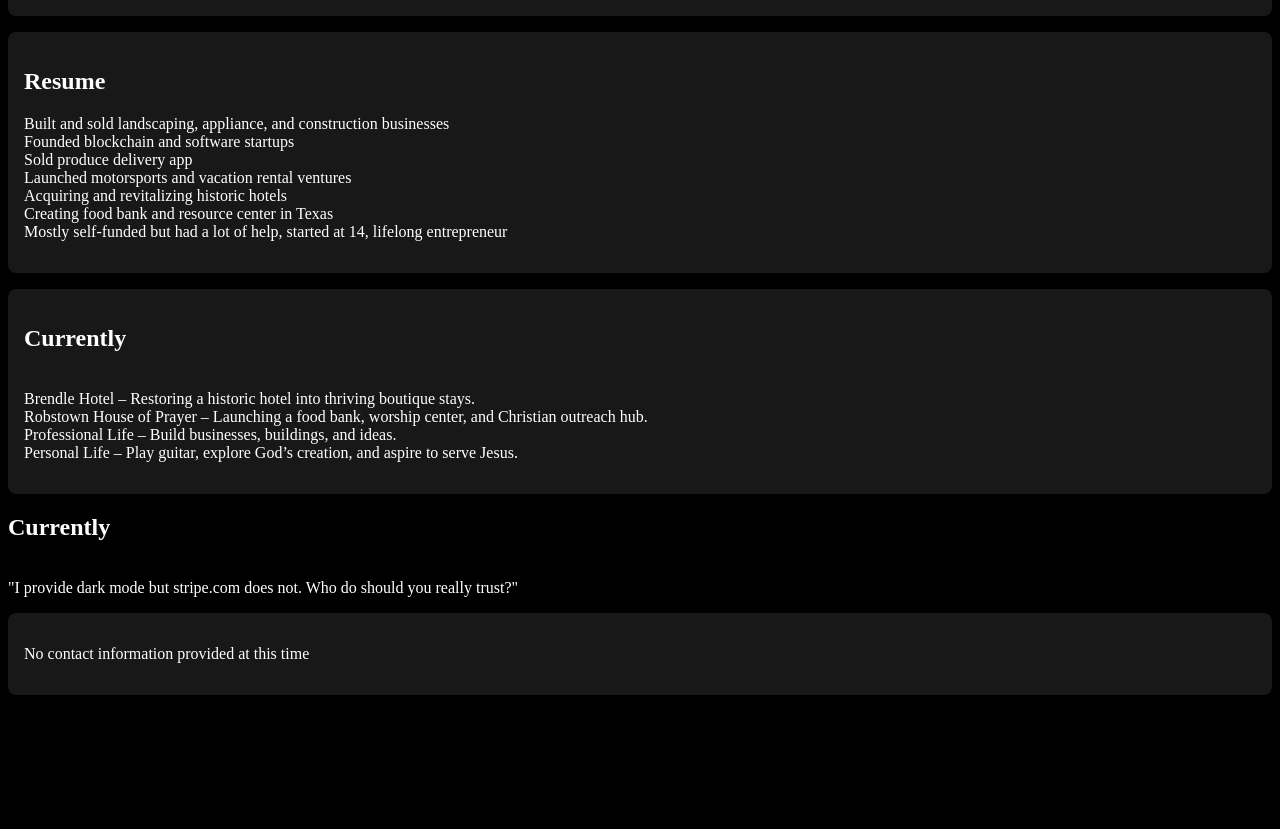
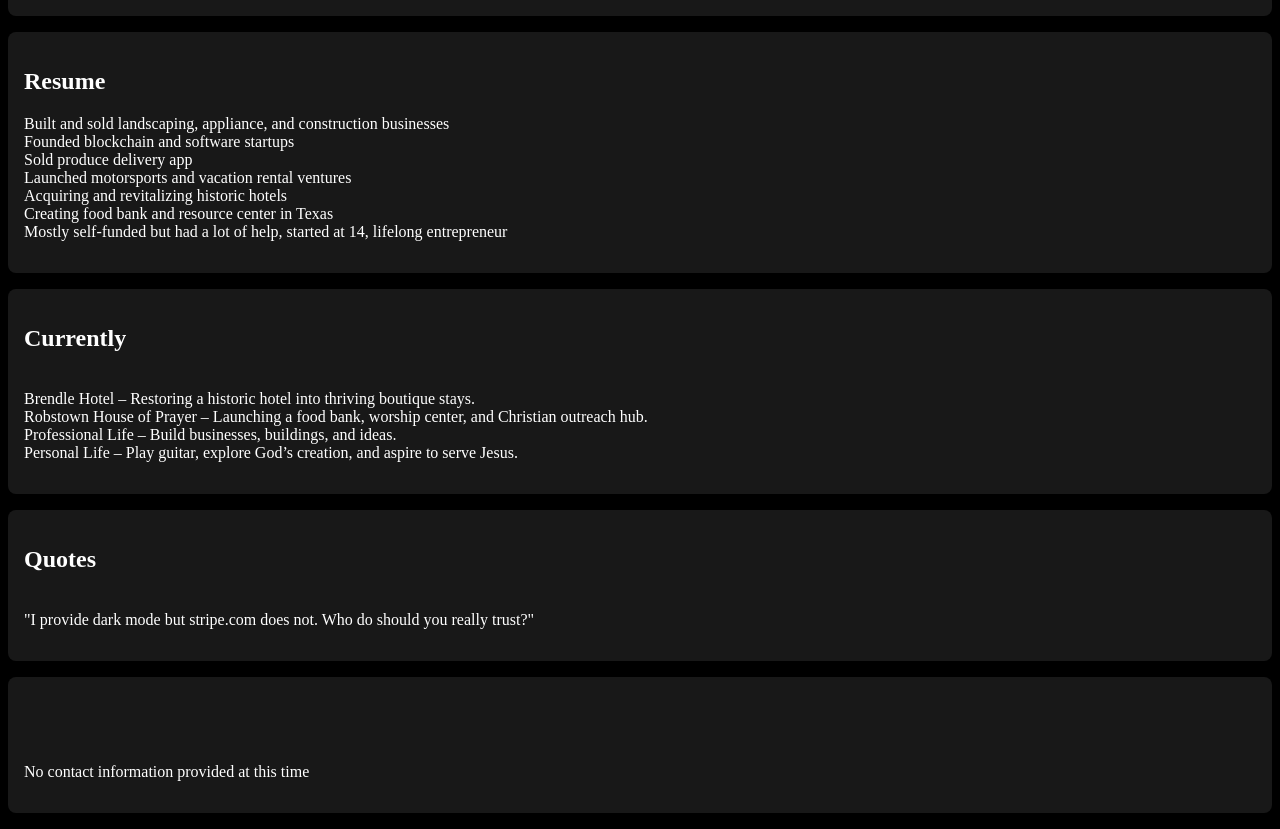
Before and after one commit to DaneBennettWalter/danewalter, a plain HTML site: page index.html in a window 1280 px wide. Shown: the part 152-981 px from the top of the page. Before the commit the page ends 863 px from the top, so only its background shows below. Drawn offline with Linux system fonts and the light colour scheme.

Commit message:
Update index.html

```diff
--- a/index.html
+++ b/index.html
@@ -127,14 +127,17 @@
             Personal Life – Play guitar, explore God’s creation, and aspire to serve Jesus.</p>
             <!-- Thank you for visiting my website! -->
         </section>
-
-            <h2>Currently</h2>
+        <section id="quotes">
+            <h2>Quotes</h2>
             <p>
             <br>
             "I provide dark mode but stripe.com does not. Who do should you really trust?"
         </section>
     </main>
     <footer>
+<br>
+<br>
+<br>
         <p>No contact information provided at this time</p>
     </footer>
 </body>
```
